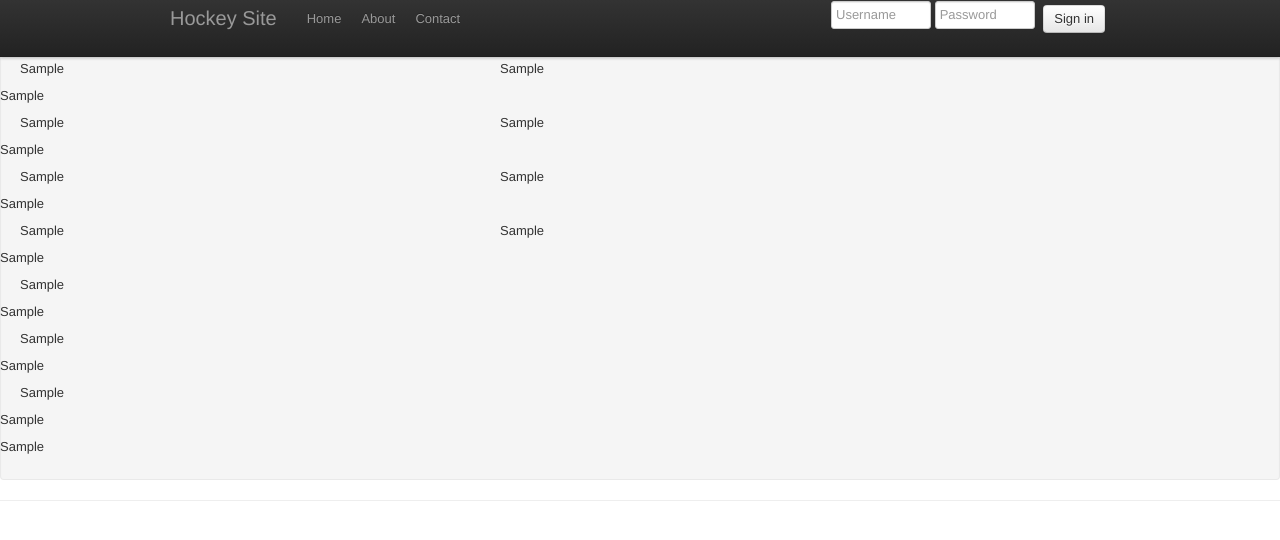
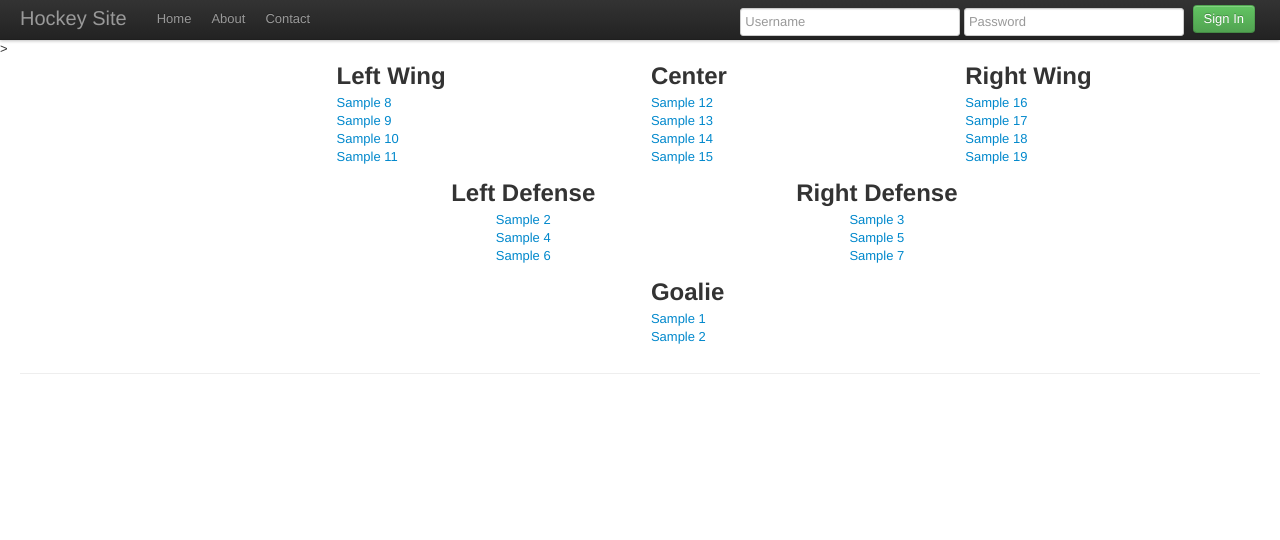
Before and after one commit to K-Kelly/HS, a Django app: template templates/hockey/viewTeam.html in a window 1280 px wide. Shown: the top 540 px of the page. Run offline with Django 3.2, Linux system fonts and the light colour scheme; the template is opened without the code that fills it: most values are stand-ins (such as "Sample title", 1, 10 or a date in 2020); some libraries are stand-ins or nearby versions.

Commit message:
Fix viewPlayer, View Team, and base for new Bootstrap

```diff
--- a/hockey/teamView.py
+++ b/hockey/teamView.py
@@ -36,15 +36,15 @@ def viewTeam(request, team_id):
     player_list = Player.objects.all().filter(user_id=request.user.id)
     team_list = Team.objects.all().filter(Q(owner=request.user.id)|Q(general_Manager=request.user.id))
     if request.user.id == t.owner or request.user.id == t.general_Manager:
-        return render_to_response('hockey/viewTeam.html', {'team':t, 'user':request.user,'current_lines':current_lines, 'player_list':player_list, 'team_list':team_list, 'can_manage':True, 'offsetf':"span6", 'offsetd':"span6 offset3", 'offsetg':"span6 offset6"}, context_instance=RequestContext(request))
+        return render_to_response('hockey/viewTeam.html', {'team':t, 'user':request.user,'current_lines':current_lines, 'player_list':player_list, 'team_list':team_list, 'can_manage':True}, context_instance=RequestContext(request))
     else:
-        return render_to_response('hockey/viewTeam.html', {'team':t, 'user':request.user, 'current_lines':current_lines, 'player_list':player_list,'team_list':team_list, 'can_manage':False, 'offsetf':"span6 offset5", 'offsetd':"span6 offset8", 'offsetg':"span6 offset11"})
+        return render_to_response('hockey/viewTeam.html', {'team':t, 'user':request.user, 'current_lines':current_lines, 'player_list':player_list,'team_list':team_list, 'can_manage':False})
 
 def getPlayer(p_id):
     if p_id == -1:
         return "Empty!"
     else:
-        return get_object_or_404(Player, pk= p_id).name
+        return get_object_or_404(Player, pk= p_id)
 
 @login_required
 def createTeam(request):
--- a/templates/base.html
+++ b/templates/base.html
@@ -4,7 +4,16 @@
 <html xmlns="http://www.w3.org/1999/xhtml" xml:lang="en" lang="en">
 
   <head>
-    <link rel="stylesheet" href="static/bootstrap/less/bootstrap.css">
+    <link rel="stylesheet" href="/static/bootstrap/less/bootstrap.css">
+      <style type="text/css">
+	body {
+        padding-top: 40px;
+        padding-bottom: 40px;
+	}
+	.sidebar-nav {
+        padding: 9px 0;
+	}
+      </style>
       <script src="/static/less.min.js" type="text/javascript"></script>
       <script src="//ajax.googleapis.com/ajax/libs/jquery/1.7.1/jquery.min.js"type="text/javascript"></script>
       <script src="/static/bootstrap/docs/assets/js/bootstrap.js"type="text/javascript"></script>
@@ -13,14 +22,13 @@
 
 <body data-offset="50" data-target=".subnav" data-spy="scroll" data-twttr-rendered="true">>
   {% block header %}
-{% if user.is_authenticated %}
+  {% if user.is_authenticated %}
   <div class="navbar navbar-fixed-top">
     <div class="navbar-inner">
-      <div class="container">
+      <div class="container-fluid">
 	<h3>
 	  <a class="brand" href="">Hockey Site</a>
 	</h3>
-	<div class="nav-collapse collapse">
 	<ul class="nav">
 	  <li>
 	    <a href="/profile">{% trans "Home" %}</a>
@@ -32,7 +40,8 @@
 	    <a href="/createTeam">{% trans "Create Team" %}</a>
 	  </li>
 	  <li class="dropdown">
-	    <a class="dropdown-toggle" data-toggle="dropdown">View Players</a>
+	    <a class="dropdown-toggle" data-toggle="dropdown">View
+	    Players <span class="caret"></span></a>
 	    <ul class="dropdown-menu">
 	      {% for player in player_list %}
 	      <li>
@@ -42,7 +51,8 @@
 	    </ul>
 	  </li>
 	  <li class="dropdown">
-	    <a class="dropdown-toggle" data-toggle="dropdown" >View Teams</a>
+	    <a class="dropdown-toggle" data-toggle="dropdown" >View
+	    Teams <span class="caret"></span></a>
 	    <ul class="dropdown-menu">
 	      {% for team in team_list %}
 	      <li>
@@ -52,33 +62,37 @@
 	    </ul>
 	  </li>
 	</ul>
-	</div>
-	<form class="navbar-search pull-left" action="">
+	<form class="navbar-search" action="">
 	  <input type="text" placeholder="Search"/>
 	</form>
-	<ul class="nav pull-right">
-	  <li class="dropdown">
-	    <a class="dropdown-toggle" data-toggle="dropdown" href="/profile/">{{ user.username }}</a>
+	  <div class="btn-group pull-right">
+	    <a class="btn dropdown-toggle" data-toggle="dropdown"
+	       href="#">
+	      <i class="icon-user"></i>
+	      {{ user.username }}
+	      <span class="caret"></span>
+	    </a>
 	    <ul class="dropdown-menu">
 	      <li>
-		<a href="{% url auth_password_change %}">{% trans "Change password" %}</a>
+		<a href="/profile/">Profile</a>
+	      </li>
+	      <li>
+		<a href="{% url auth_password_change %}">{% trans "Change Password" %}</a>
 	      </li>
 	      <li class="divider"></li>
 	      <li>
-		<a href="{% url auth_logout %}">{% trans "Log out"%}</a>
+		<a href="{% url auth_logout %}">{% trans "Log Out"%}</a>
 	      </li>
 	    </ul>
-	  </li>
-	</ul>
+	  </div>
       </div>
     </div>
   </div>
   {% else %}
   <div class="navbar navbar-fixed-top">
     <div class="navbar-inner">
-      <div class="container">
+      <div class="container-fluid">
 	<a class="brand" href="#">Hockey Site</a>
-	<div class="nav-collapse collapse">
 	<ul class="nav">
 	  <li>
 	    <a href="/index">Home</a>
@@ -90,14 +104,11 @@
 	    <a href="/contact">Contact</a>
 	  </li>
 	</ul>
-	<form class="pull-right" action="/accounts/login">{% csrf_token %}
-	  <input class="input-small" type="text"
-		 placeholder="Username" id="id_username_top"/>
-	  <input class="input-small" type="password"
-		 placeholder="Password" id="id_passowrd_top"/>
-	  <button class="btn" type="submit">Sign in</button>
+	<form class="navbar-form pull-right" action="/accounts/login">{% csrf_token %}
+	  <input type="text" placeholder="Username" id="id_username_top"/>
+	  <input type="password" placeholder="Password" id="id_passowrd_top"/>
+	  <button class="btn btn-success" type="submit">Sign In</button>
 	</form>
-	</div>
       </div>
     </div>
   </div>
@@ -105,10 +116,11 @@
 
   {% endblock %}
 
-
+  <div class="container-fluid">
     <div class="content" id="content">
         {% block content %}{% endblock %}
     </div>
+  </div>
 
     <div id="footer">
         {% block footer %}
--- a/templates/hockey/viewTeam.html
+++ b/templates/hockey/viewTeam.html
@@ -1,16 +1,12 @@
 {% extends "base.html" %}
 {% load i18n %}
 {% block content %}
-<html>
-  <head>
-  </head>
-  <body>
+<div class="row-fluid">
+  <div class="span3">
     {% if can_manage %}
-    <div class="container-fluid">
-      <div class="sidebar">
-	<div class="well">
-	  <h5>Manage Team</h5>
-	  <ul>
+    <div class="well sidebar-nav">
+      <ul class="nav nav-list">
+	<li class="nav-header">Manage Team</li>
 	<li>
 	  <a href="/team/{{team.id}}/editLines">Edit Lines</a>
 	</li>
@@ -30,98 +26,70 @@
 	  <a href="/team/{{team.id}}/arena">Arena</a>
 	</li>
 	<li>
-	      <a href="/freeAgents/all/">View Free
-	      Agents </a>
+	  <a href="/freeAgents/all/">View Free Agents </a>
 	</li>
       </ul>
     </div>
+    {% endif %}
   </div>
-      {% endif %}
-
-    <div class="content">
-      <div class="well" style="padding: 14px 19px;">
-	<div class="row" id="Line1">
-	  <div class='{{ offsetf }}' title="Line 1 LW" id="line1LW">
-	    <p>{{current_lines.8}}</p>
+  <div class="span9">
+    <div class="row-fluid">
+      <div class="span4">
+	<h2>Left Wing</h2>
+	<ul class="unstyled">
+	  <li><a href="/player/{{current_lines.8.id}}">{{current_lines.8.name}}</a></li>
+	  <li><a href="/player/{{current_lines.9.id}}">{{current_lines.9.name}}</a></li>
+	  <li><a href="/player/{{current_lines.10.id}}">{{current_lines.10.name}}</a></li>
+	  <li><a href="/player/{{current_lines.11.id}}">{{current_lines.11.name}}</a></li>
+	</ul>
       </div>
-	  <div class="span6" title="Line 1 C" id="line1C">
-	    <p>{{current_lines.12}}</p>
+      <div class="span4">
+	<h2>Center</h2>
+	<ul class="unstyled">
+	  <li><a href="/player/{{current_lines.12.id}}">{{current_lines.12.name}}</a></li>
+	  <li><a href="/player/{{current_lines.13.id}}">{{current_lines.13.name}}</a></li>
+	  <li><a href="/player/{{current_lines.14.id}}">{{current_lines.14.name}}</a></li>
+	  <li><a href="/player/{{current_lines.15.id}}">{{current_lines.15.name}}</a></li>
+	</ul>
       </div>
-	  <div class="span5" title="Line 1 RW" id="line1RW">
-	    <p>{{current_lines.16}}</p>
+      <div class="span4">
+	<h2>Right Wing</h2>
+	<ul class="unstyled">
+	  <li><a href="/player/{{current_lines.16.id}}">{{current_lines.16.name}}</a></li>
+	  <li><a href="/player/{{current_lines.17.id}}">{{current_lines.17.name}}</a></li>
+	  <li><a href="/player/{{current_lines.18.id}}">{{current_lines.18.name}}</a></li>
+	  <li><a href="/player/{{current_lines.19.id}}">{{current_lines.19.name}}</a></li>
+	</ul>
       </div>
     </div>
-	<div class="row" id="Line2">
-	  <div class='{{ offsetf }}' title="Line 2 LW" id="line2LW">
-	    <p>{{current_lines.9}}</p>
+    <div class="row-flud">
+      <div class="span5"><center>
+	<h2>Left Defense</h2>
+	<ul class="unstyled">
+	  <li><a href="/player/{{current_lines.2.id}}">{{current_lines.2.name}}</a></li>
+	  <li><a href="/player/{{current_lines.4.id}}">{{current_lines.4.name}}</a></li>
+	  <li><a href="/player/{{current_lines.6.id}}">{{current_lines.6.name}}</a></li>
+	</ul></center>
       </div>
-	  <div class="span6" title="Line 2 C" id="line2C">
-	    <p>{{current_lines.13}}</p>
-	  </div>
-	  <div class="span5" title="Line 2 RW" id="line2RW">
-	    <p>{{current_lines.17}}</p>
+      <div class="span4"><center>
+	<h2>Right Defense</h2>
+	<ul class="unstyled">
+	  <li><a href="/player/{{current_lines.3.id}}">{{current_lines.3.name}}</a></li>
+	  <li><a href="/player/{{current_lines.5.id}}">{{current_lines.5.name}}</a></li>
+	  <li><a href="/player/{{current_lines.7.id}}">{{current_lines.7.name}}</a></li>
+	</ul></center>
       </div>
     </div>
-	<div class="row" id="Line3">
-	  <div class='{{ offsetf }}' title="Line 3 LW" id="line3LW">
-	    <p>{{current_lines.10}}</p>
-	  </div>
-	  <div class="span6" title="Line 3 C" id="line3C">
-	    <p>{{current_lines.14}}</p>
-	  </div>
-	  <div class="span5" title="Line 3 RW" id="line3RW">
-	    <p>{{current_lines.18}}</p>
+    <div class="row-fluid">
+      <div class="span4"></div>
+      <div class="span4">
+	<h2>Goalie</h2>
+	<ul class="unstyled">
+	  <li><a href="/player/{{current_lines.1.id}}">{{current_lines.1.name}}</a></li>
+	  <li><a href="/player/{{current_lines.2.id}}">{{current_lines.2.name}}</a></li>
+	</ul>
       </div>
     </div>
-	<div class="row" id="Line4">
-	  <div class='{{ offsetf }}' title="Line 4 LW" id="line4LW">
-	    <p>{{current_lines.11}}</p>
-	  </div>
-	  <div class="span6" title="Line 4 C" id="line4C">
-	    <p>{{current_lines.15}}</p>
-	  </div>
-	  <div class="span5" title="Line 4 RW" id="line4RW">
-	    <p>{{current_lines.19}}</p>
-	  </div>
-	</div>
-
-	<div class="row" id="DPair1">
-	  <div class='{{ offsetd }}' title="Defense Pairing 1 Left" id="DPair1L">
-	    <p>{{current_lines.2}}</p>
-	 </div>
-	  <div class="span6" title="Defense Pairing 1 Right" id="DPair1R">
-	    <p>{{current_lines.3}}</p>
-	  </div>
-        </div>
-	<div class="row" id="DPair2">
-	  <div class='{{ offsetd }}' title="Defense Pairing 2 Left" id="DPair2L">
-	    <p>{{current_lines.4}}</p>
-	  </div>
-	  <div class="span6" title="Defense Pairing 2 Right" id="DPair2R">
-	    <p>{{current_lines.5}}</p>
-	  </div>
-        </div>
-	<div class="row" id="DPair3">
-	  <div class='{{ offsetd }}' title="Defense Pairing 3 Left" id="DPair3L">
-	    <p>{{current_lines.6}}</p>
-	  </div>
-	  <div class="span6" title="Defense Pairing 3 Right" id="DPair3R">
-	    <p>{{current_lines.7}}</p>
-	  </div>
-        </div>
-	<div class="row" id="Goalie1">
-	  <div class='{{ offsetg }}' title="Starting Goalie" id="Goalie1S">
-	    <p>{{current_lines.0}}</p>
-	  </div>
-	</div>
-	<div class="row" id="Goalie2">
-	  <div class= '{{ offsetg }}' title="Backup Goalie" id="Goalie2B">
-	    <p>{{current_lines.1}}</p>
-	  </div>
-	</div>
-      </div>
-    </div>
-
 </body>
 </html>
 
```
Also changed, not shown: templates/hockey/viewPlayer.html (+74 -57 lines). Lines whose indentation alone changed are shown as unchanged.
